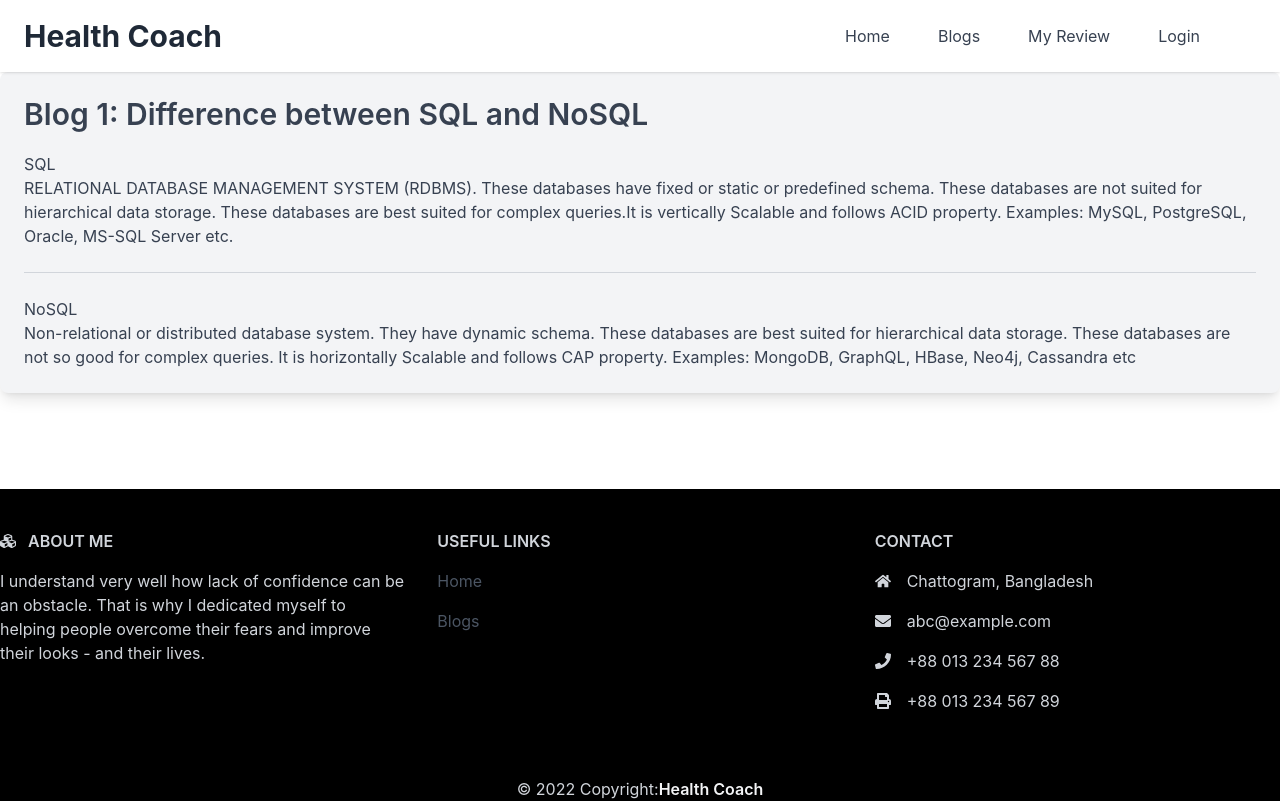
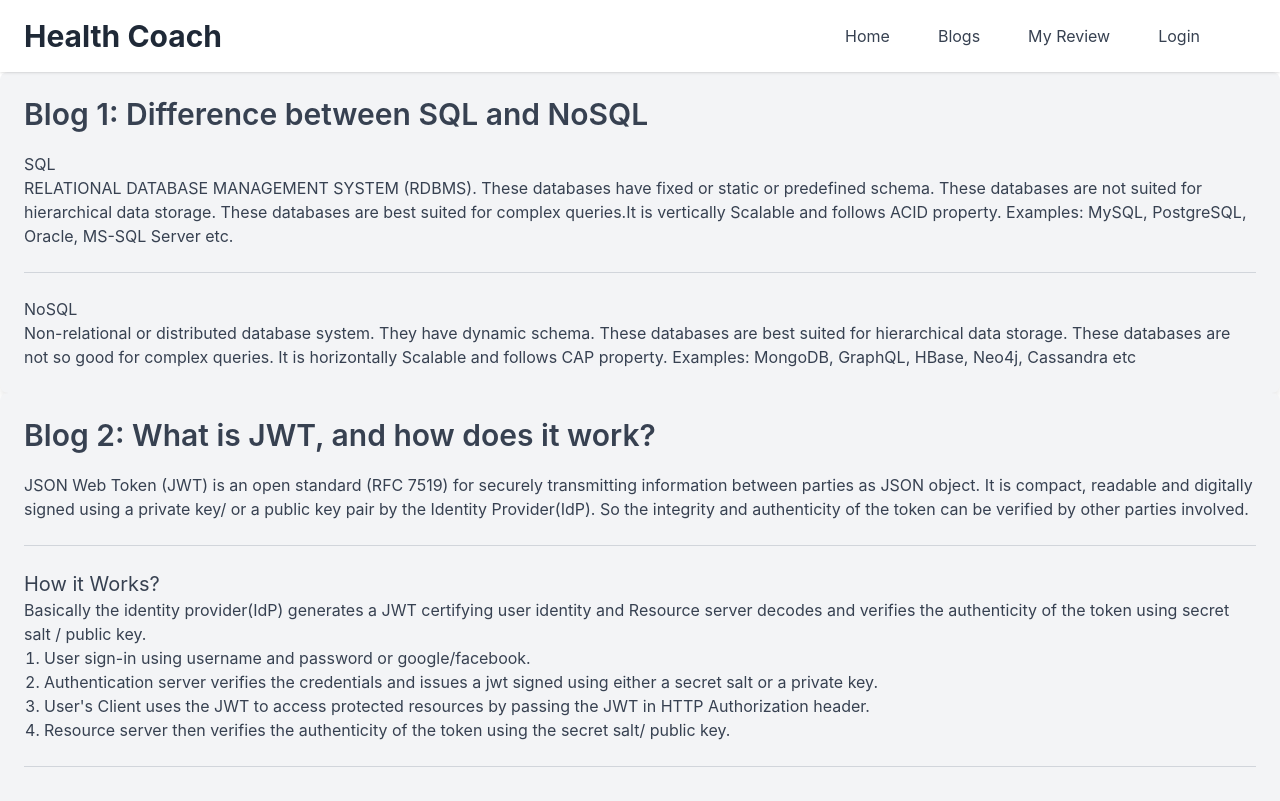
Before and after one commit to dipu528447/health_coach_client_side, a React (Create React App) app: page /blogs in a window 1280 px wide. Shown: the top 801 px of the page. Built offline with nearby package versions, Linux system fonts and the light colour scheme; no server answers; what tw-elements would draw is missing.

Commit message:
blog page question 2 added

```diff
--- a/src/Components/Blogs/Blogs.js
+++ b/src/Components/Blogs/Blogs.js
@@ -17,7 +17,22 @@ const Blogs = () => {
                 </p>
             </div>
 
+            <div className="p-6 shadow-lg rounded-lg bg-gray-100 text-gray-700">
+            <h2 className="font-semibold text-3xl mb-5 text-left">Blog 2: What is JWT, and how does it work?</h2>
 
+                <p className='text-left'>JSON Web Token (JWT) is an open standard (RFC 7519) for securely transmitting information between parties as JSON object. It is compact, readable and digitally signed using a private key/ or a public key pair by the Identity Provider(IdP). So the integrity and authenticity of the token can be verified by other parties involved.</p>
+                <hr className="my-6 border-gray-300" />
+                <h1 className='text-xl text-left'>How it Works?</h1>
+                <p className='text-left'>Basically the identity provider(IdP) generates a JWT certifying user identity and Resource server decodes and verifies the authenticity of the token using secret salt / public key.</p>
+                <ul className='text-left list-decimal ml-5'>
+                    <li>User sign-in using username and password or google/facebook.</li>
+                    <li>Authentication server verifies the credentials and issues a jwt signed using either a secret salt or a private key.</li>
+                    <li>User's Client uses the JWT to access protected resources by passing the JWT in HTTP Authorization header.</li>
+                    <li>Resource server then verifies the authenticity of the token using the secret salt/ public key.</li>
+                </ul>
+                <hr className="my-6 border-gray-300" />
+
+            </div>
         </div>
     );
 };
```
